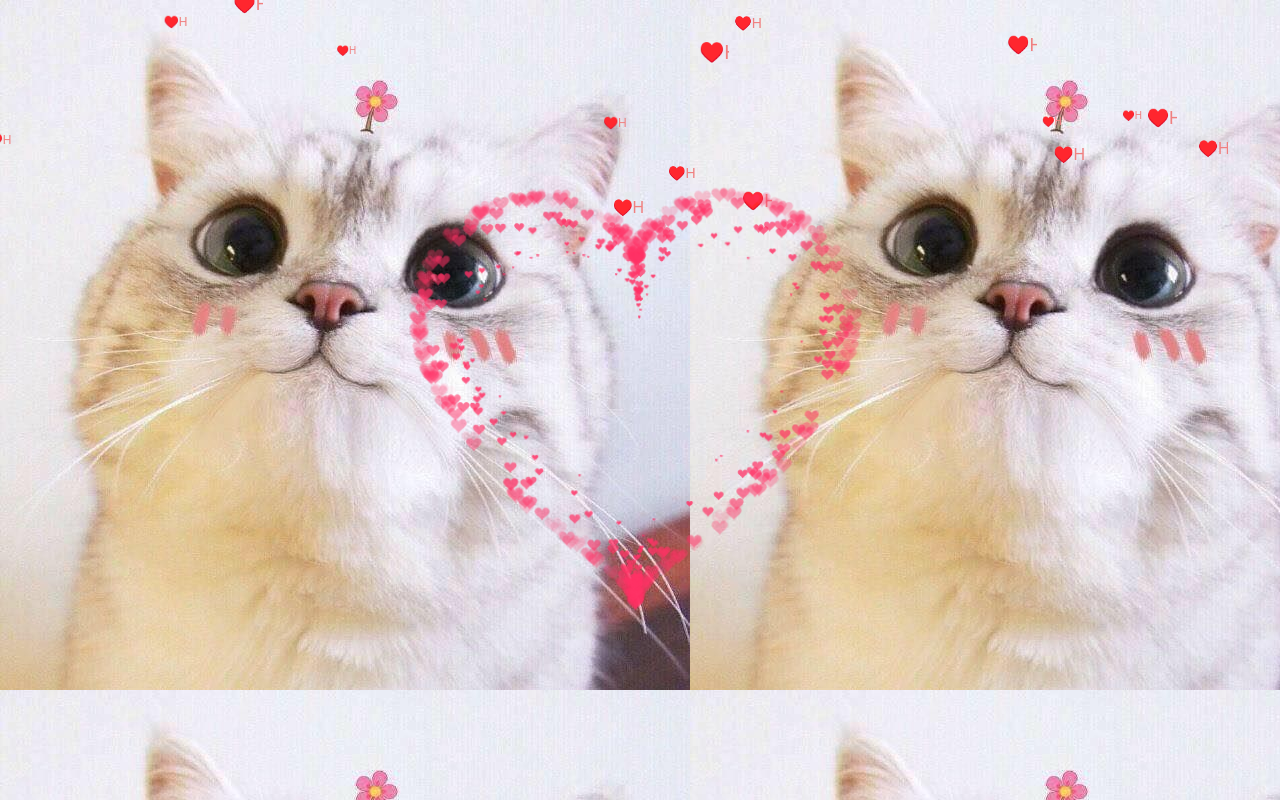
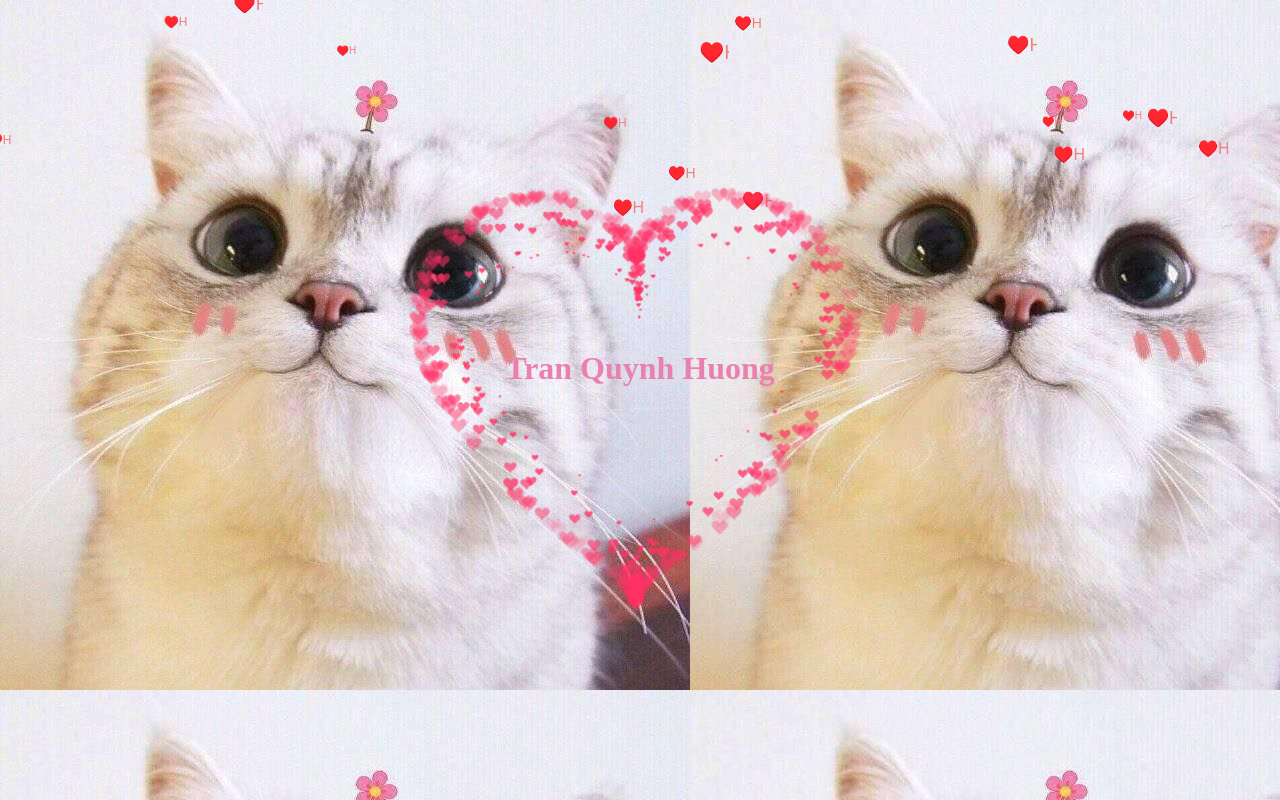
Before and after one commit to TranQuynhHuong/-333, a plain HTML site: page index.html in a window 1280 px wide. Drawn offline with Linux system fonts and the light colour scheme; animation ran at ten frames a second.

Commit message:
Update index.html

```diff
--- a/index.html
+++ b/index.html
@@ -58,11 +58,12 @@
             audio.play();
 
     </script>
+
     <canvas id="pinkboard">
         <canvas id="pinkboard">
 
         </canvas>
-    </canvas>
+    </canvas><h1 style="text-align: center; margin: 350px; color: #ea80b0"> Tran Quynh Huong </h1>
     <script>
         /*
          * Settings
```
